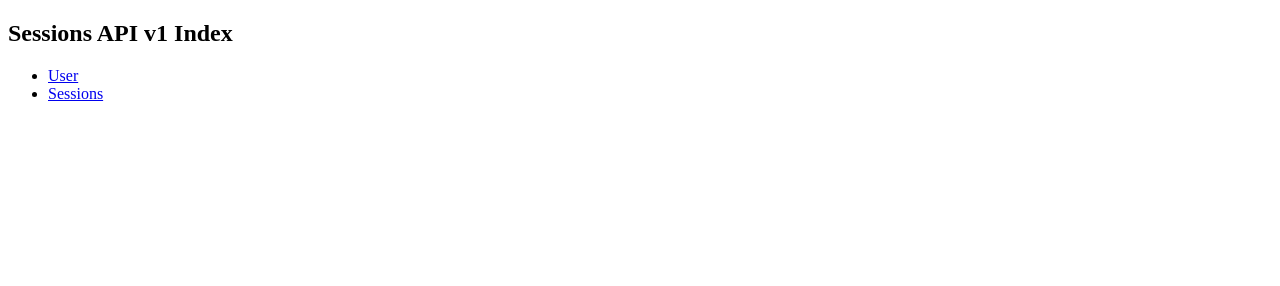
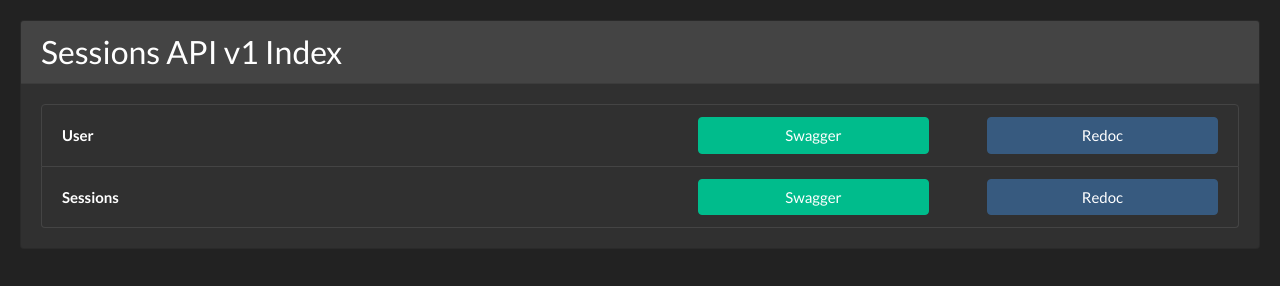
Before and after one commit to ranelpadon/openapi-sessions, a plain HTML site: page docs/index.html in a window 1280 px wide. Drawn offline with nearby package versions, Linux system fonts and the light colour scheme.

Commit message:
Integrate the Bootstrap - Darkly into the API Index Page.

```diff
--- a/docs/index.html
+++ b/docs/index.html
@@ -3,17 +3,43 @@
 <head>
     <meta charset="UTF-8">
     <title>API Index</title>
+
+    <!-- Darkly Bootstrap Theme! https://bootswatch.com/darkly/-->
+    <link rel="stylesheet" type="text/css" href="https://bootswatch.com/4/darkly/bootstrap.min.css">
+    <script src="https://ajax.googleapis.com/ajax/libs/jquery/3.5.1/jquery.min.js"></script>
+    <script src="https://bootswatch.com/_vendor/bootstrap/dist/js/bootstrap.bundle.min.js"></script>
+    <style>
+        body {
+            margin: 20px;
+        }
+
+        li div {
+            font-weight: 700;
+            min-width: 50%;
+        }
+
+        a {
+            width: 20%;
+        }
+    </style>
 </head>
 <body>
-    <h2>Sessions API v1 Index</h2>
-    <!-- Check for theming! https://bootswatch.com/darkly/-->
-    <ul>
-        <li>
-            <a href="/openapi-sessions/docs/swagger-ui.html?api=user.v1">User</a>
-        </li>
-        <li>
-            <a href="/openapi-sessions/docs/swagger-ui.html?api=sessions.v1">Sessions</a>
-        </li>
-    </ul>
+    <div class="card">
+        <h3 class="card-header">Sessions API v1 Index</h3>
+        <div class="card-body">
+            <ul class="list-group">
+                <li class="list-group-item d-flex justify-content-between align-items-center">
+                    <div>User</div>
+                    <a href="/openapi-sessions/docs/swagger-ui.html?api=user.v1" class="btn btn-success">Swagger</a>
+                    <a href="/openapi-sessions/docs/redoc.html?api=user.v1" class="btn btn-primary">Redoc</a>
+                </li>
+                <li class="list-group-item d-flex justify-content-between align-items-center">
+                    <div>Sessions</div>
+                    <a href="/openapi-sessions/docs/swagger-ui.html?api=sessions.v1" class="btn btn-success">Swagger</a>
+                    <a href="/openapi-sessions/docs/redoc.html?api=sessions.v1" class="btn btn-primary">Redoc</a>
+                </li>
+            </ul>
+        <div>
+    </div>
 </body>
 </html>
```
